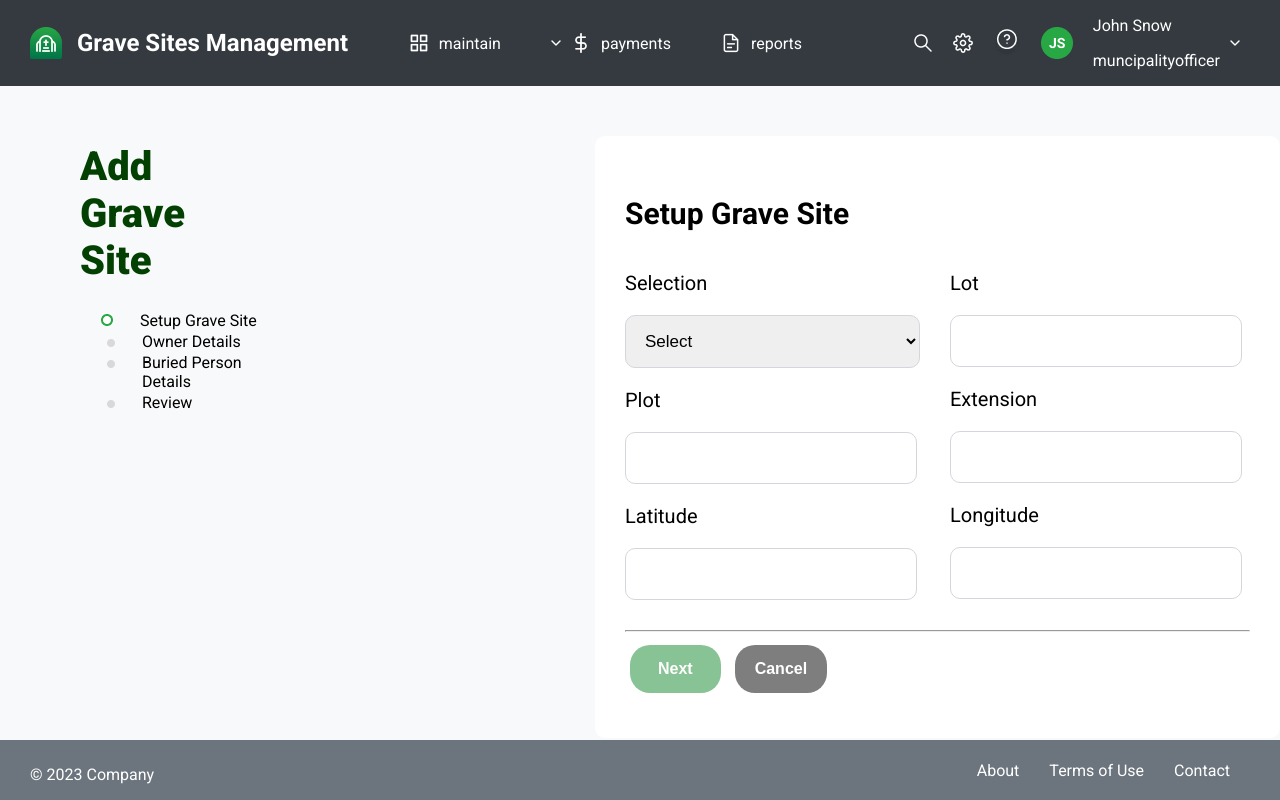
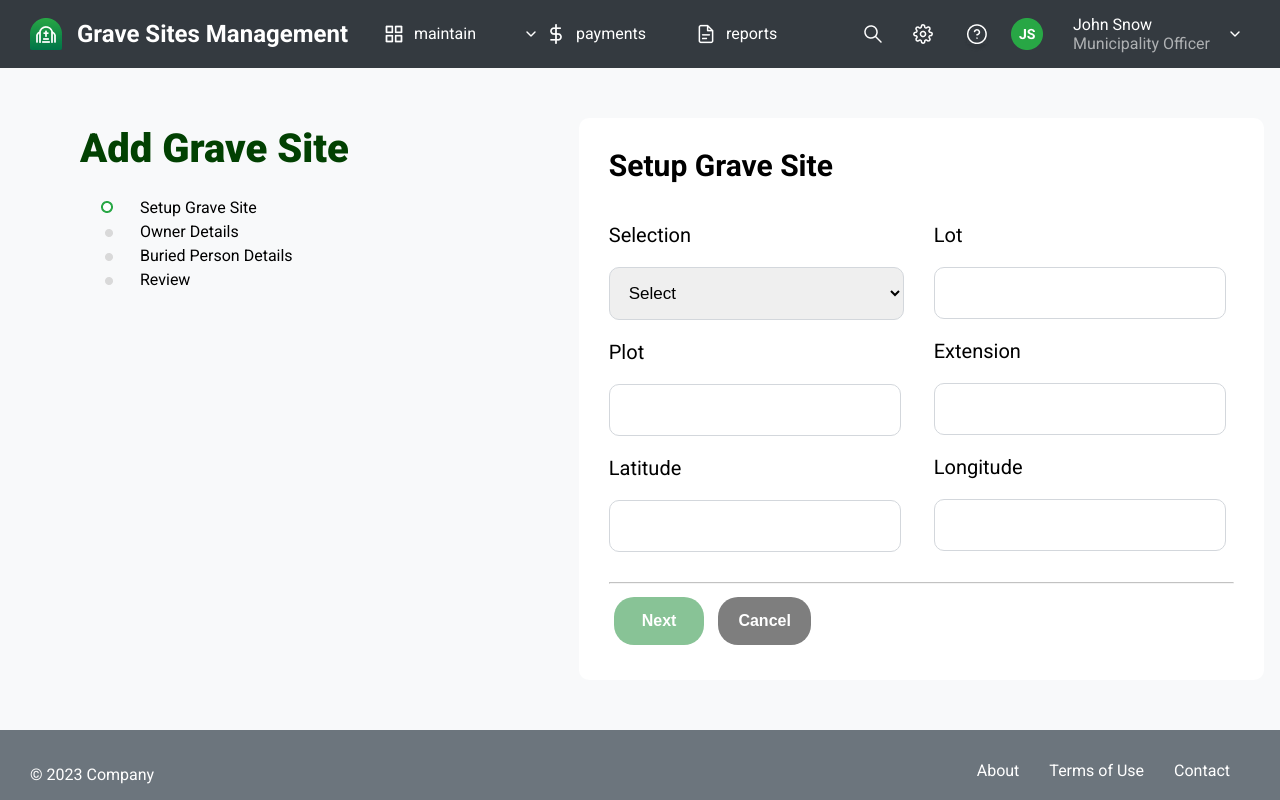
Before and after one commit to KoochieKun/Grave-sites-exercise, a plain HTML site: page index.html in a window 1280 px wide. Drawn offline with Linux system fonts and the light colour scheme.

Commit message:
positioned navbar

```diff
--- a/index.html
+++ b/index.html
@@ -34,11 +34,11 @@
         <div class="righthead">
             <img src="icons/search.png" class="logoMid">
             <img src="icons/setup.png" class="logoMid">
-            <img src="icons/help.png" class="logoMid">
+            <img src="icons/help.png" class="logoMidQuest" style="margin-top: 8px;">
             <img src="icons/Group.png" class="logoMid">
-            <div>
+            <div class="user">
                 <p>John Snow</p>
-                <p>muncipalityofficer</p>
+                <p id="designation">Municipality Officer</p>
             </div>
             <img src="icons/Vector.png" class="logoMid">
 
--- a/style.css
+++ b/style.css
@@ -19,11 +19,17 @@ header {
     display: flex;
     margin-left: auto;
     align-items: center;
-    gap:10px;
+    gap:20px;
 
 }
 .navu > p {
     margin-right: 50px;
+}
+#designation {
+    opacity: .6;
+}
+.user > p {
+    margin: 0;
 }
 .middlehead ,.navu {
     display: flex;
@@ -52,16 +58,20 @@ header {
 .progress{
     padding: 30px;
     margin-left: 50px;
-    margin-right: 300px;
+    margin-right: 200px;
 }
 #mainInput {
     width: 625px;
     background-color: white;
     margin-top: 50px;
-    padding: 40px 30px;
+    padding: 10px 30px 30px;
     border-radius: 10px;
     height: 100%;
 
+}
+
+hr{
+    opacity: .6;
 }
 #mainInput > h1 {
     font-size: 30px;
@@ -125,6 +135,7 @@ footer{
     display: flex;
     color: white;
     align-items: end;
+    height: 70px;
 }
 #copyright {
     margin-left: 30px;
@@ -146,11 +157,14 @@ footer{
 .current{
     list-style-image: url("icons/bullet.png");
     padding-left: 20px;
+    margin-bottom: 5px;
+
   }
   .upcoming {
     list-style-image: url("icons/bullet1.png");
     padding-left: 20px;
-    margin: 2px
+    padding-right: 30px;
+    margin-bottom: 5px;
   }
   .logo {
     margin-right: 10px;
```
